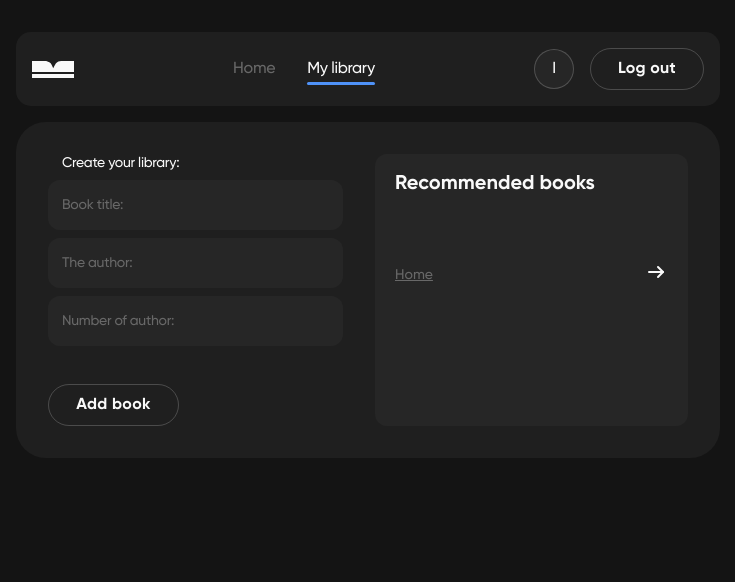
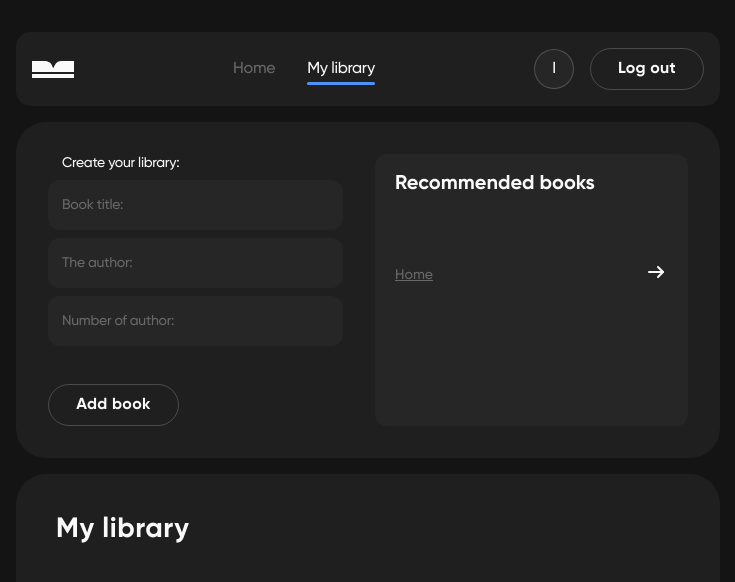
Before and after one commit to NiukaloTetiana/read-journey, a React (Vite) app: page /library in a window 1280 px wide. Shown: the top 582 px of the page, without its empty margins (272-1007 px from the left). Built offline with nearby package versions, Linux system fonts and the light colour scheme.

Commit message:
update styles

```diff
--- a/src/components/MyLibraryBooks/MyLibraryBooks.tsx
+++ b/src/components/MyLibraryBooks/MyLibraryBooks.tsx
@@ -1,3 +1,7 @@
 export const MyLibraryBooks = () => {
-  return <div></div>;
+  return (
+    <div className="w-full rounded-[30px] bg-[#1f1f1f] px-5 py-10 md:px-10">
+      <h2 className="title mb-[34px] md:mb-[28px]">My library</h2>
+    </div>
+  );
 };
--- a/src/pages/MyLibraryPage.tsx
+++ b/src/pages/MyLibraryPage.tsx
@@ -3,7 +3,7 @@ import { Dashboard, MyLibraryBooks } from "../components";
 const MyLibraryPage = () => {
   return (
     <div className="mb-10 md:mb-8 lg:mb-[27px]">
-      <div className="container">
+      <div className="container flex flex-col gap-[10px] md:gap-4 lg:flex-row">
         <Dashboard />
         <MyLibraryBooks />
       </div>
```
